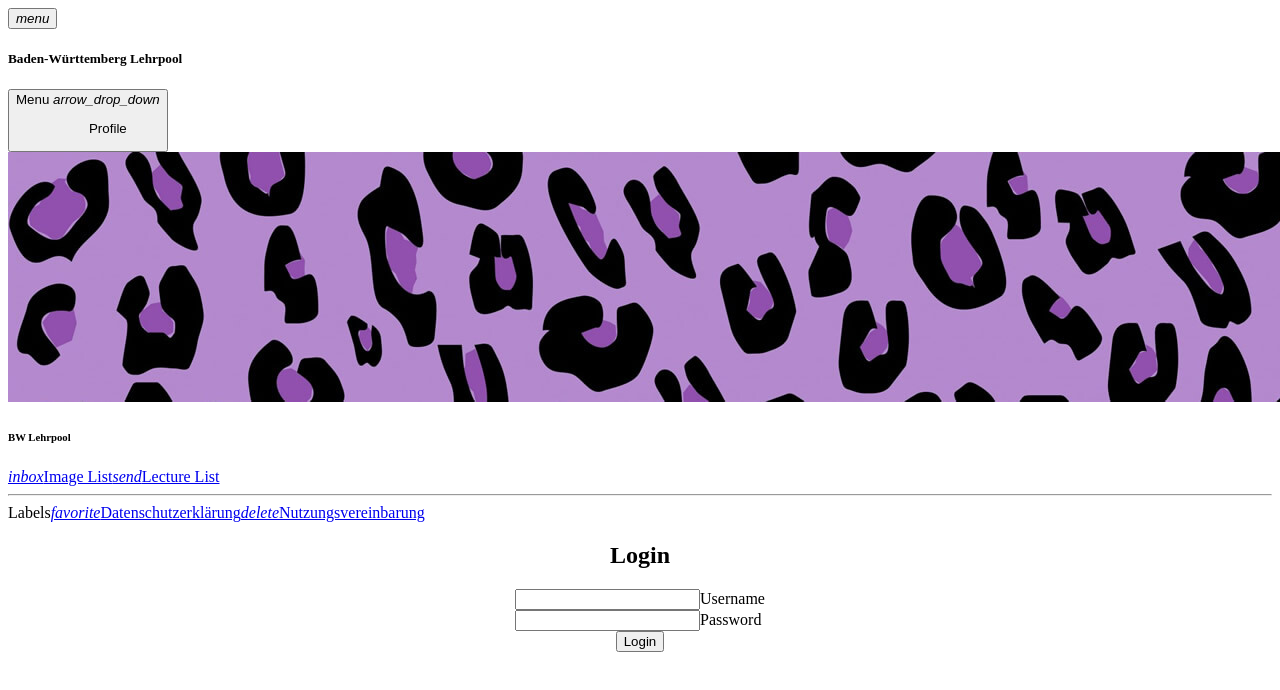
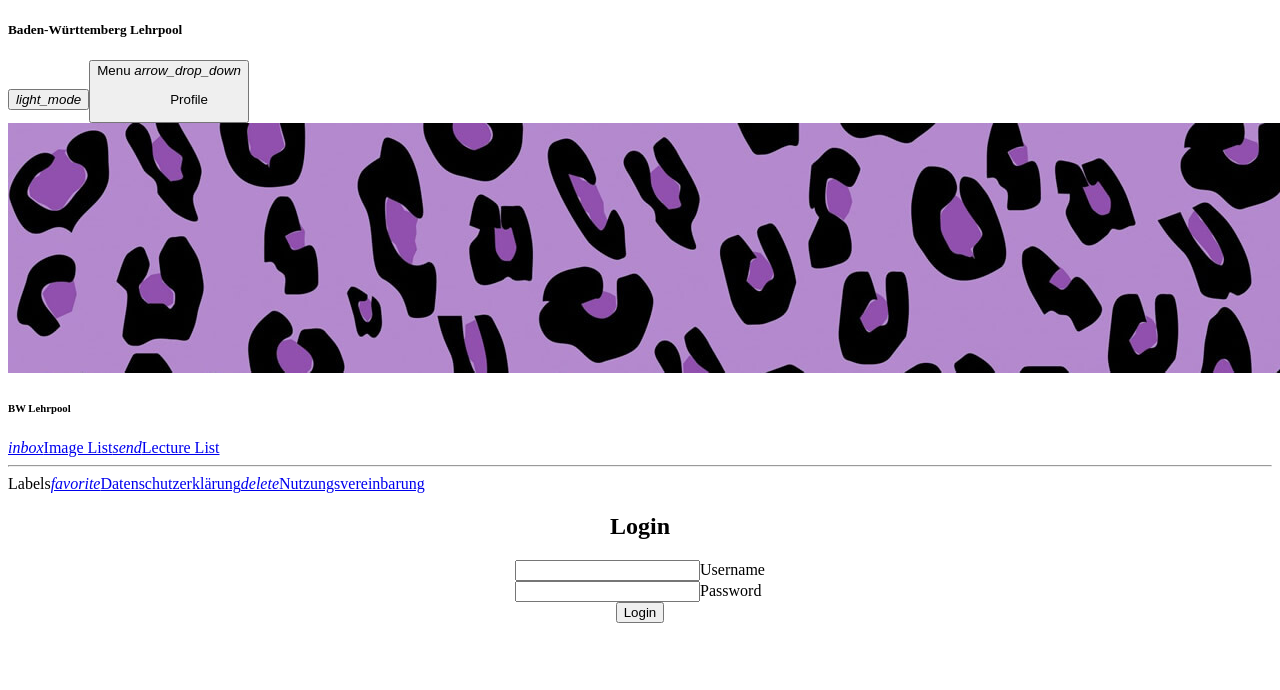
Before and after one commit to rafaelgieschke/bwlp-vue-frontend, a Vue app: page /login in a window 1280 px wide. Shown: the top 690 px of the page. Built offline with nearby package versions, Linux system fonts and the light colour scheme.

Commit message:
Dark and light mode The rest of the theming utils are commented out Navigation made to be more readable on both light and dark

```diff
--- a/src/components/HeaderComponent.vue
+++ b/src/components/HeaderComponent.vue
@@ -1,11 +1,14 @@
 <template>
   <header>
     <nav>
-      <button class="circle transparent">
-        <i>menu</i>
+      <h5 class="max center-align">Baden-Württemberg Lehrpool</h5>
+      <!-- <button data-ui="#theme-dialog" class="circle transparent">
+        <i>palette</i>
+      </button> -->
+      <button @click="mode()" class="chip circle small">
+        <i>light_mode</i>
       </button>
-      <h5 class="max center-align">Baden-Württemberg Lehrpool</h5>
-      <button class="">
+      <button>
         Menu
         <i>arrow_drop_down</i>
         <menu>
@@ -17,6 +20,48 @@
       </button>
     </nav>
   </header>
+
+  <!-- <dialog id="theme-dialog" class="medium right">
+    <h5>Themes</h5>
+    <div>
+      <div>
+        <nav class="wrap">
+          <button @click="mode()" class="chip circle small">
+            <i>light_mode</i>
+          </button>
+          <button class="chip circle">
+            <i>palette</i>
+            <input type="color" />
+          </button>
+          <button class="chip circle">
+            <i>upload</i>
+            <input type="file" />
+          </button>
+          <button class="circle small red"></button>
+          <button class="circle small pink"></button>
+          <button class="circle small purple"></button>
+          <button class="circle small deep-purple"></button>
+          <button class="circle small indigo"></button>
+          <button class="circle small blue"></button>
+          <button class="circle small light-blue"></button>
+          <button class="circle small cyan"></button>
+          <button class="circle small teal"></button>
+          <button class="circle small green"></button>
+          <button class="circle small light-green"></button>
+          <button class="circle small lime"></button>
+          <button class="circle small yellow"></button>
+          <button class="circle small amber"></button>
+          <button class="circle small orange"></button>
+          <button class="circle small deep-orange"></button>
+          <button class="circle small brown"></button>
+          <button class="circle small grey"></button>
+          <button class="circle small blue-grey"></button>
+          <button class="circle small black"></button>
+          <button class="circle small white"></button>
+        </nav>
+      </div>
+    </div>
+  </dialog> -->
 </template>
 
 <script setup>
@@ -30,4 +75,13 @@ const logout = () => {
   authStore.clearToken();
   router.push('/login');
 };
+
+// const theme = async from => {
+//   await ui('theme', from);
+// };
+
+const mode = () => {
+  let newMode = ui('mode') == 'dark' ? 'light' : 'dark';
+  ui('mode', newMode);
+};
 </script>
--- a/src/components/Navigation.vue
+++ b/src/components/Navigation.vue
@@ -35,6 +35,11 @@ import {RouterLink} from 'vue-router';
 
 <style scoped>
 .router-link-active {
-  background-color: rgba(0, 0, 0, 0.5);
+  background-color: var(--primary);
+  color: var(--on-primary);
+
+  &:hover {
+    color: var(--on-primary-container);
+  }
 }
 </style>
```
